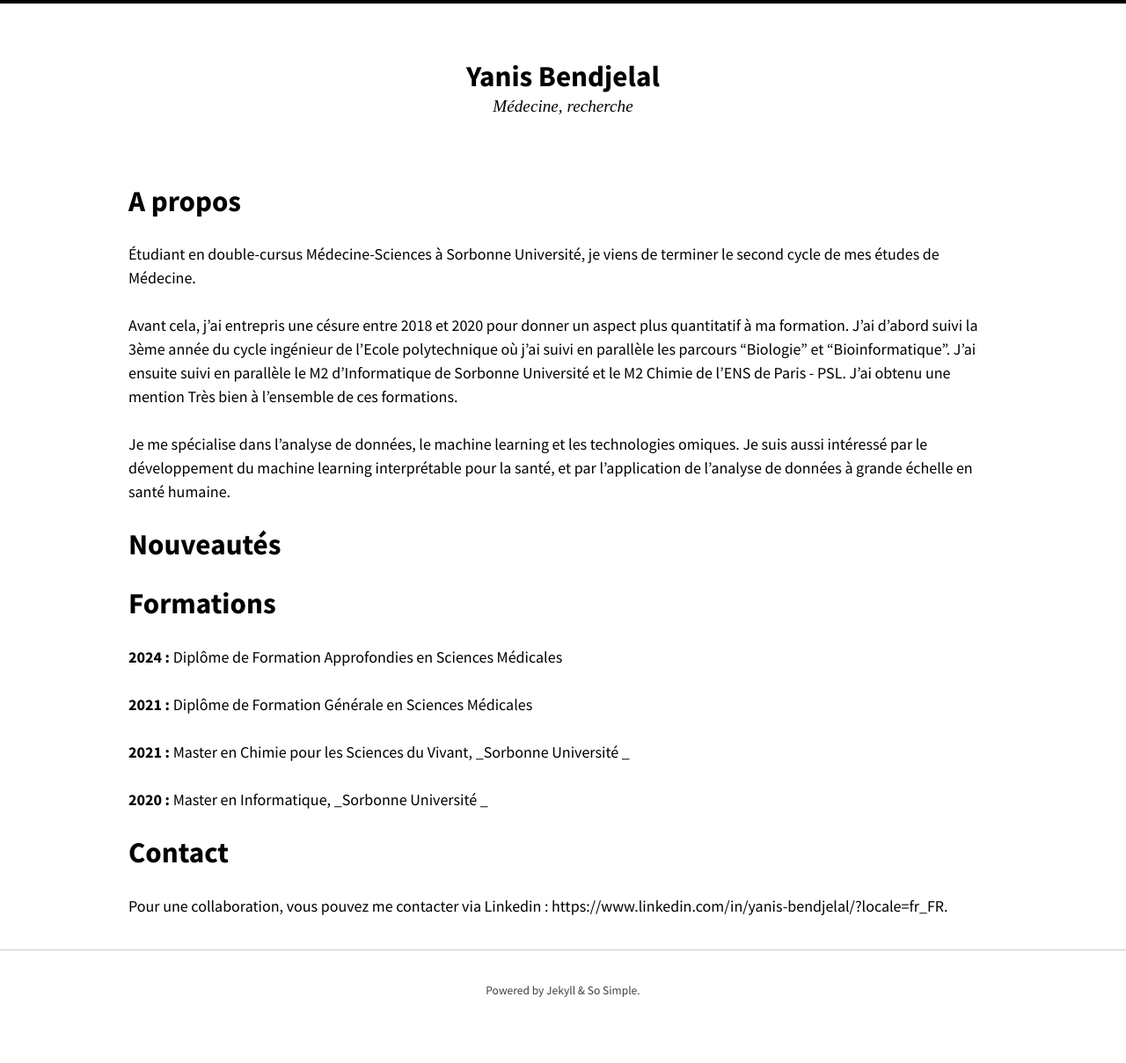
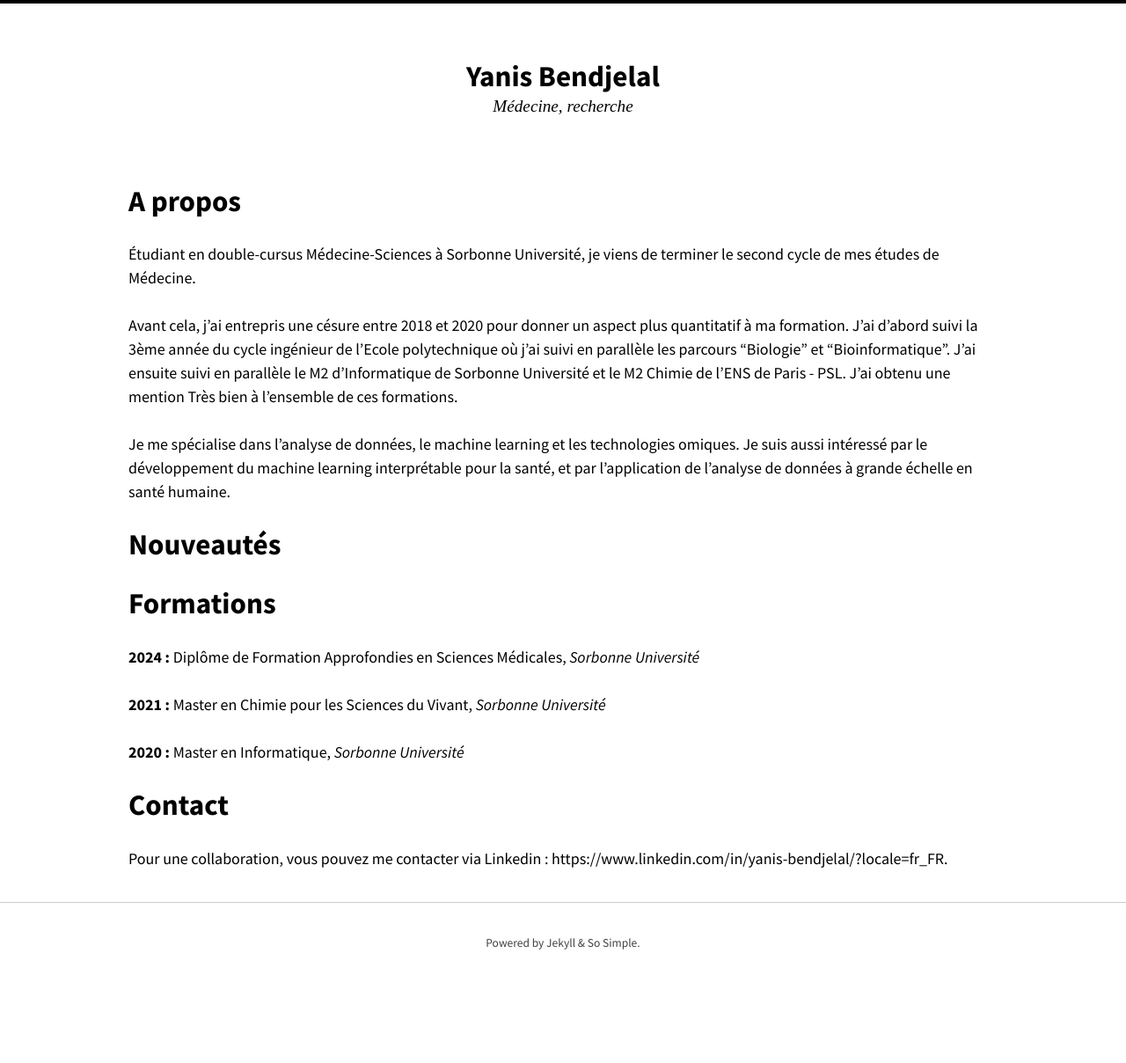
Before and after one commit to Bendjelal/bendjelal.github.io, a Jekyll site: the page built from index.md, in a window 1280 px wide. Shown: the whole page at 88% size. Built offline with Jekyll 4.4.1, drawn with Linux system fonts in a browser that asks for light colours; nearby versions of some CDN libraries; after the commit the page ends 1154 px from its top, so only the background shows below that.

Commit message:
Update index.md

```diff
--- a/index.md
+++ b/index.md
@@ -15,13 +15,11 @@ Je me spécialise dans l'analyse de données, le machine learning et les technol
 
 # Formations
 
-**2024 :** Diplôme de Formation Approfondies en Sciences Médicales
+**2024 :** Diplôme de Formation Approfondies en Sciences Médicales, *Sorbonne Université*
 
-**2021 :** Diplôme de Formation Générale en Sciences Médicales
+**2021 :** Master en Chimie pour les Sciences du Vivant, *Sorbonne Université*
 
-**2021 :** Master en Chimie pour les Sciences du Vivant, _Sorbonne Université _
-
-**2020 :** Master en Informatique, _Sorbonne Université _
+**2020 :** Master en Informatique, *Sorbonne Université*
 
 # Contact
 
```
